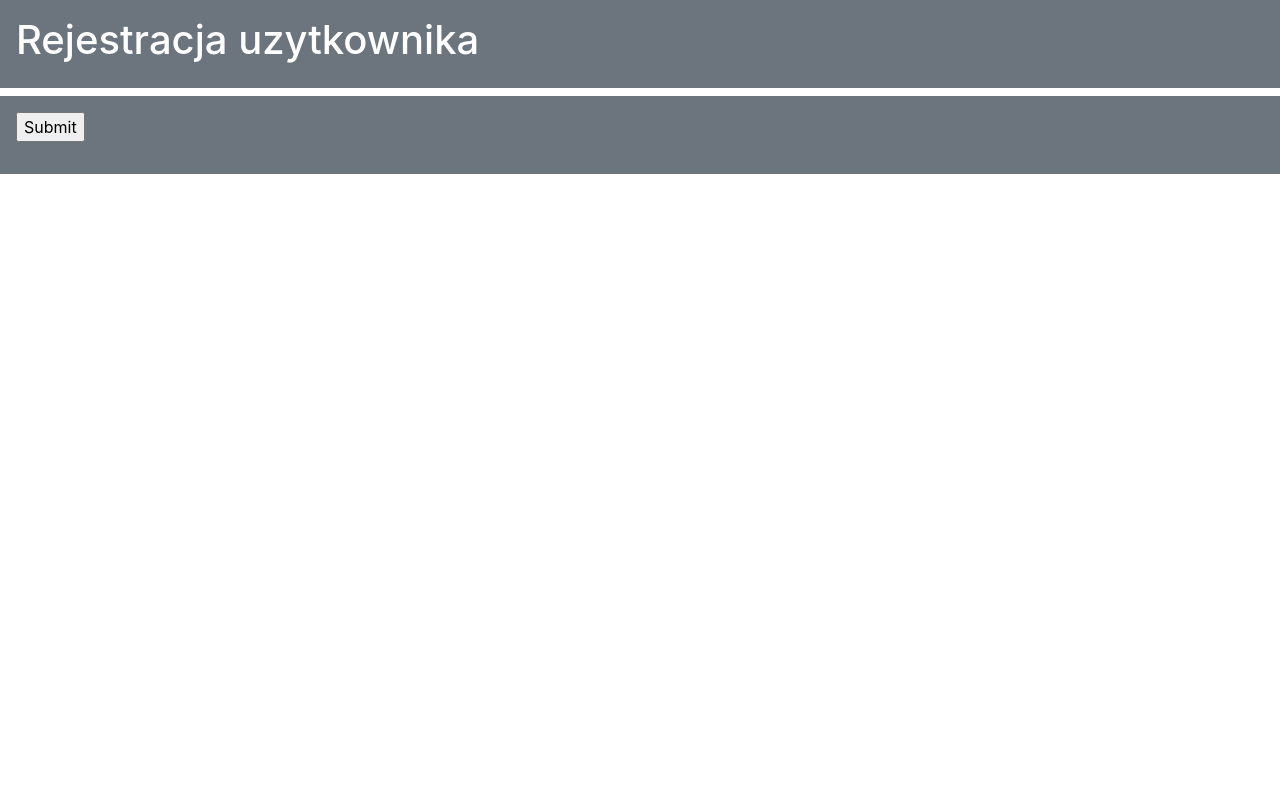
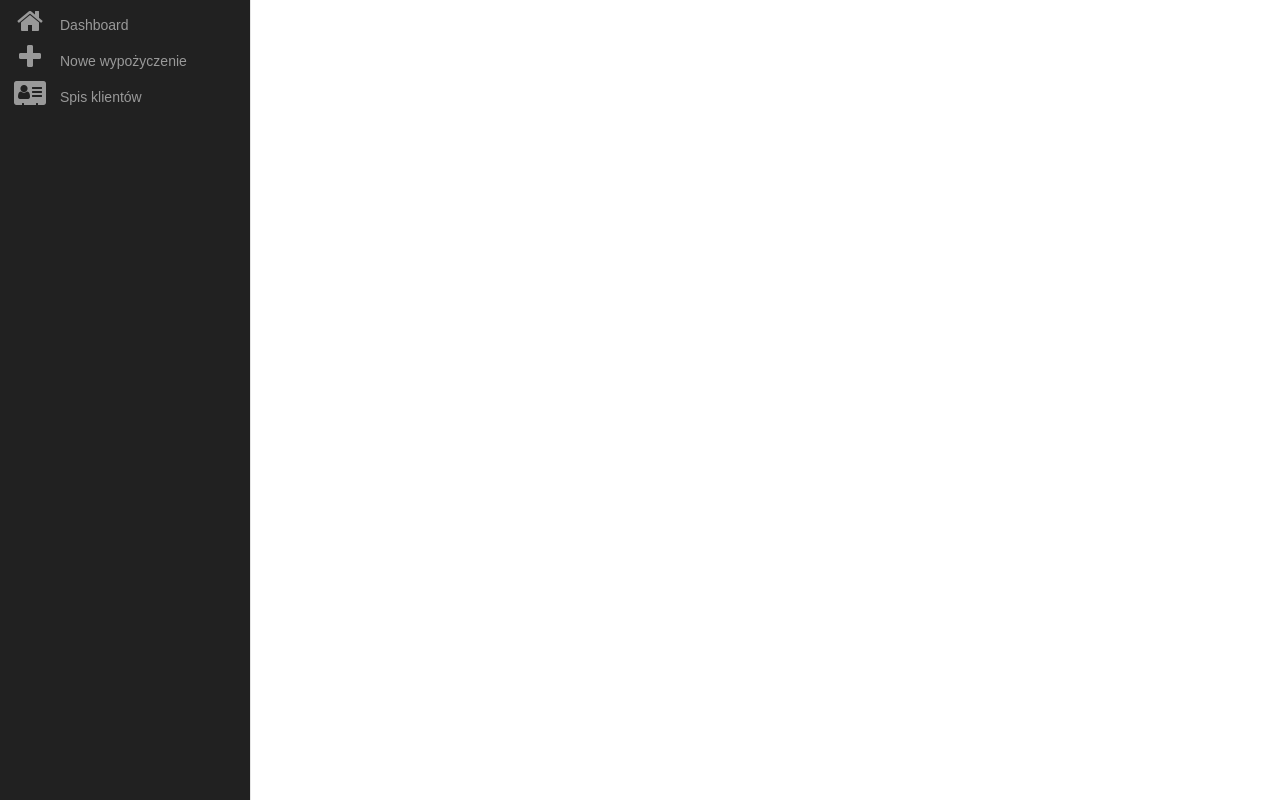
Before and after one commit to pomidorki185ic/wypozyczalnia, a Django app: page / in a window 1280 px wide. Run offline with Django 3.2, Linux system fonts and the light colour scheme; some libraries are stand-ins or nearby versions; some web fonts are replaced.

Commit message:
rejestracja_baza_danych

```diff
--- a/mysite/urls.py
+++ b/mysite/urls.py
@@ -21,6 +21,5 @@ from django.views.generic.base import TemplateView
 
 urlpatterns = [
     path('admin/', admin.site.urls),
-    path('', TemplateView.as_view(template_name='home.html'), name='home'),
     path('', include('profilKlienta.urls')),
 ]
--- /dev/null
+++ b/profilKlienta/templates/base.html
@@ -0,0 +1,48 @@
+{% load static %}
+<!DOCTYPE html>
+<html lang="en">
+<head>
+    <meta charset="utf-8">
+    <title>Wypożyczalnia rowerów</title>
+    <link rel="stylesheet" href="{% static 'css/main.css' %}">
+    <link rel="stylesheet" href="{% static 'css/navbar.css' %}">
+    <link rel="stylesheet" href="https://cdnjs.cloudflare.com/ajax/libs/font-awesome/4.7.0/css/font-awesome.min.css">
+</head>
+<body>
+    <div class="area"></div>
+    <nav class="main-menu">
+        <ul>
+            <li>
+                <a href="/">
+                    <i class="fa fa-home fa-2x"></i>
+                    <span class="nav-text">
+                        Dashboard
+                    </span>
+                </a>
+            </li>
+            <li class="has-subnav">
+                <a href="{% url 'rejestracja' %}">
+                    <i class="fa fa-plus fa-2x"></i>
+                    <span class="nav-text">
+                        Nowe wypożyczenie
+                    </span>
+                </a>
+            </li>
+            <li class="has-subnav">
+                <a href="#">
+                    <i class="fa fa-address-card fa-2x"></i>
+                    <span class="nav-text">
+                        Spis klientów
+                    </span>
+                </a>
+            </li>
+    </nav>
+    <div>
+
+
+    </div>
+    <div>
+
+    </div>
+</body>
+</html>
--- a/templates/base.html
+++ b/profilKlienta/templates/roboczy.html
@@ -1,4 +1,3 @@
-{% load static %}
 <html>
 <head>
     <meta charset="utf-8">
@@ -8,16 +7,11 @@
 </head>
 <body>
     <div class="p-3 mb-2 bg-secondary text-white">
-        {% block content %}
-        {% endblock %}
-    </div>
-    <div class="p-3 mb-2 bg-secondary text-white">
-        <form action="profilKlienta/rejestracja" method="post">
+        <form  method="post">
             {% csrf_token %}
-            {{ form }}
+            {{ form.as_p }}
             <input type="submit" value="Submit">
         </form>
-
     </div>
 </body>
 </html>
--- a/profilKlienta/urls.py
+++ b/profilKlienta/urls.py
@@ -19,5 +19,10 @@ from . import views
 
 
 urlpatterns = [
-    path('profilKlienta/rejestracja', views.rejestracja, name = 'profilKlienta/rejestracja'),
+     path('', views.base, name = 'base'),
+     path('rejestracja', views.rejestracja, name = 'rejestracja'),
+     path('roboczy', views.roboczy, name = 'roboczy'),
+
+   # path('profilKlienta/rejestracja', views.rejestracja, name = 'profilKlienta/rejestracja'),
+    #path('profilKlienta/profilKlienta/rejestracja', views.AboutView, name = 'home'),
 ]
--- a/profilKlienta/views.py
+++ b/profilKlienta/views.py
@@ -1,22 +1,27 @@
 from django.http import HttpResponseRedirect
-from django.shortcuts import render
-
-from .forms import klientForm
-from .models import Klient
+from django.shortcuts import render, redirect
+from django.views.generic import TemplateView
+from .forms import KlientForm
 
 def rejestracja(request):
+
     if request.method == 'POST':
 
-        form = klientForm(request.POST)
+        form = KlientForm(request.POST)
+
 
         if form.is_valid():
-            imie = form.cleaned_data['imie']
-            nazwisko = form.cleaned_data['nazwisko']
-            nr_dokumentu = form.cleaned_data['nr_dokumentu']
-            e_mail = form.cleaned_data['e_mail']
-            k = Klient(imie=imie,nazwisko=nazwisko,nr_dokumentu=nr_dokumentu,e_mail=e_mail)
-            k.save()
-            return redirect('home:home')
+            klient = form.save(commit=True)
+            klient.save()
+            return redirect('base')
 
 
-    return render(request, '../templates/profilKlienta/rejestracja.html', {'form': form})
+    else:
+        form = KlientForm()
+
+    return render(request, 'rejestracja.html', {'form': form})
+
+def base(request):
+    return render(request, 'base.html', {})
+def roboczy(request):
+    return render(request, 'roboczy.html', {})
--- a/requirements.txt
+++ b/requirements.txt
@@ -25,3 +25,4 @@ sqlparse==0.4.1
 urllib3==1.25.11
 WebOb==1.8.6
 whitenoise==5.2.0
+cryptography==3.1.1
--- /dev/null
+++ b/static/css/main.css
@@ -0,0 +1,7 @@
+#rejestracja {
+margin-left: 250px;
+
+}
+.aktywny {
+	color: white;
+}
--- /dev/null
+++ b/static/css/navbar.css
@@ -0,0 +1,129 @@
+@import url(//netdna.bootstrapcdn.com/font-awesome/4.0.3/css/font-awesome.css);
+}
+@import url(https://fonts.googleapis.com/css?family=Titillium+Web:300);
+.fa-2x {
+font-size: 2em;
+}
+.fa {
+position: relative;
+display: table-cell;
+width: 60px;
+height: 36px;
+text-align: center;
+vertical-align: middle;
+font-size:20px;
+}
+
+
+.main-menu:hover,nav.main-menu.expanded {
+width:250px;
+overflow:visible;
+}
+
+.main-menu {
+background:#212121;
+border-right:1px solid #e5e5e5;
+position:absolute;
+top:0;
+bottom:0;
+height:100%;
+left:0;
+width:60px;
+overflow:hidden;
+-webkit-transition:width .05s linear;
+transition:width .05s linear;
+-webkit-transform:translateZ(0) scale(1,1);
+z-index:1000;
+}
+
+.main-menu>ul {
+margin:7px 0;
+}
+
+.main-menu li {
+position:relative;
+display:block;
+width:250px;
+}
+
+.main-menu li>a {
+position:relative;
+display:table;
+border-collapse:collapse;
+border-spacing:0;
+color:#999;
+ font-family: arial;
+font-size: 14px;
+text-decoration:none;
+-webkit-transform:translateZ(0) scale(1,1);
+-webkit-transition:all .1s linear;
+transition:all .1s linear;
+
+}
+
+.main-menu .nav-icon {
+position:relative;
+display:table-cell;
+width:60px;
+height:36px;
+text-align:center;
+vertical-align:middle;
+font-size:18px;
+}
+
+.main-menu .nav-text {
+position:relative;
+display:table-cell;
+vertical-align:middle;
+width:190px;
+  font-family: 'Titillium Web', sans-serif;
+}
+
+.main-menu>ul.logout {
+position:absolute;
+left:0;
+bottom:0;
+}
+
+.no-touch .scrollable.hover {
+overflow-y:hidden;
+}
+
+.no-touch .scrollable.hover:hover {
+overflow-y:auto;
+overflow:visible;
+}
+
+a:hover,a:focus {
+text-decoration:none;
+}
+
+nav {
+-webkit-user-select:none;
+-moz-user-select:none;
+-ms-user-select:none;
+-o-user-select:none;
+user-select:none;
+}
+
+nav ul,nav li {
+outline:0;
+margin:0;
+padding:0;
+}
+.main-menu li:hover>a,nav.main-menu li.active>a,.dropdown-menu>li>a:hover,.dropdown-menu>li>a:focus,.dropdown-menu>.active>a,.dropdown-menu>.active>a:hover,.dropdown-menu>.active>a:focus,.no-touch .dashboard-page nav.dashboard-menu ul li:hover a,.dashboard-page nav.dashboard-menu ul li.active a {
+color:#fff;
+background-color:#5fa2db;
+}
+.area {
+float: left;
+background: #e2e2e2;
+width: 100%;
+height: 100%;
+}
+@font-face {
+  font-family: 'Titillium Web';
+  font-style: normal;
+  font-weight: 300;
+  src: local('Titillium WebLight'), local('TitilliumWeb-Light'), url(http://themes.googleusercontent.com/static/fonts/titilliumweb/v2/anMUvcNT0H1YN4FII8wpr24bNCNEoFTpS2BTjF6FB5E.woff) format('woff');
+}
--- a/templates/home.html
+++ /dev/null
@@ -1,9 +0,0 @@
-{% extends 'base.html' %}
-
-{% block title %}Home{% endblock %}
-
-{% block content %}
-
- <h1>Rejestracja uzytkownika</h1>
-
-{% endblock %}
```
Also changed, not shown: mysite/settings.py (+13 -5 lines), profilKlienta/forms.py (+8 -5 lines), profilKlienta/models.py (+7 -4 lines), profilKlienta/templates/rejestracja.html (added, +53 -0 lines), templates/profilKlienta/rejestracja.html (deleted, +0 -10 lines), profilKlienta/migrations/0004_klient_nr_telefonu.py (added), profilKlienta/templates/home.html (added).
